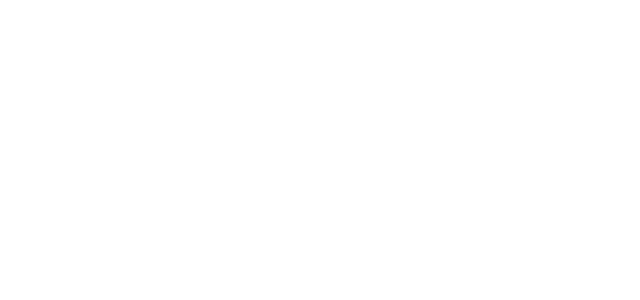
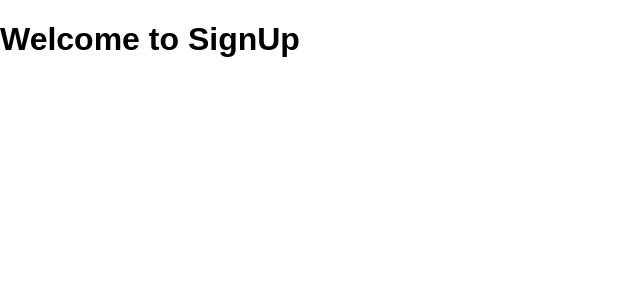
Before and after one commit to 29Kumait/HYF-B-45, a React app in the folder client/: page /sign-up in a window 1280 px wide. Before the commit this address had no page. Shown: the top 300 px of the page, without its empty margins (0-640 px from the left). Built offline with nearby package versions, Linux system fonts and the light colour scheme.

Commit message:
added client routes for sign up and sign in and pages were added in pages folder

```diff
--- a/client/src/App.jsx
+++ b/client/src/App.jsx
@@ -2,16 +2,16 @@ import React from "react";
 import { Routes, Route } from "react-router-dom";
 import Home from "./pages/Home/Home";
 import "./App.css";
-import CreateUser from "./pages/User/CreateUser";
-import UserList from "./pages/User/UserList";
+import SignUp from "./pages/SignUp/SignUp";
+import SignIn from "./pages/SignIn/SignIn";
 
 const App = () => {
   return (
     <>
       <Routes>
         <Route path="/" element={<Home />} />
-        <Route path="/user" element={<UserList />} />
-        <Route path="/user/create" element={<CreateUser />} />
+        <Route path="/sign-up" element={<SignUp />} />
+        <Route path="/sign-in" element={<SignIn />} />
       </Routes>
     </>
   );
--- a/client/src/components/header/Header.jsx
+++ b/client/src/components/header/Header.jsx
@@ -2,6 +2,7 @@ import React from "react";
 import SearchIcon from "../../assets/search-icon.svg";
 import Logo from "../../assets/logo-color.svg";
 import "./Header.css";
+import { Link } from "react-router-dom";
 
 function Header() {
   return (
@@ -18,8 +19,12 @@ function Header() {
             className="search-input"
           />
         </div>
-        <button className="login-button">Sign In</button>
-        <button className="get-started-button">Sign Up</button>
+        <Link to="/sign-in">
+          <button className="login-button">Sign In</button>
+        </Link>
+        <Link to="/sign-up">
+          <button className="get-started-button">Sign Up</button>
+        </Link>
       </div>
     </header>
   );
--- /dev/null
+++ b/client/src/pages/SignIn/SignIn.jsx
@@ -0,0 +1,7 @@
+import React from "react";
+
+const SignIn = () => {
+  return <h1>Welcome to Sign In </h1>;
+};
+
+export default SignIn;
--- /dev/null
+++ b/client/src/pages/SignUp/SignUp.jsx
@@ -0,0 +1,7 @@
+import React from "react";
+
+const SignUp = () => {
+  return <h1>Welcome to SignUp </h1>;
+};
+
+export default SignUp;
```
